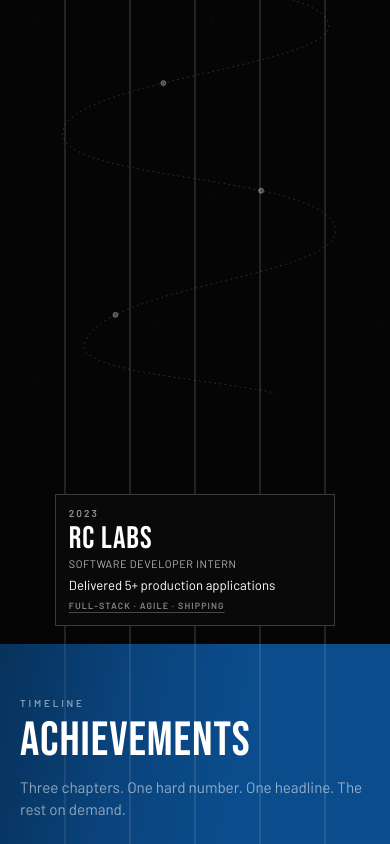
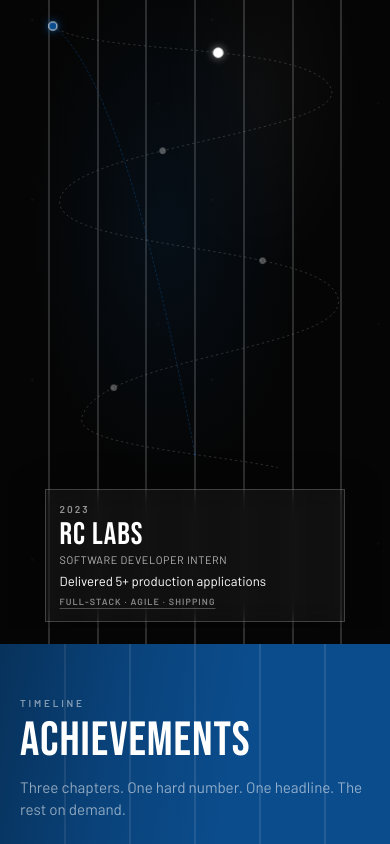
Before and after one commit to Anubhavvish23/Anubhav-Dev-Portfolio, a React (Vite) app: page / in a window 390 px wide. Shown: the part 3768-4612 px from the top of the page. Built offline with nearby package versions, Linux system fonts and the light colour scheme.

Commit message:
voyage-page-fix

```diff
--- a/src/App.css
+++ b/src/App.css
@@ -2099,20 +2099,29 @@
 
 .journey-map .editorial-guide--dark,
 .journey-map__panel-shell .editorial-guide {
-  background: rgba(255, 255, 255, 0.12) !important;
+  background: rgba(255, 255, 255, 0.16) !important;
 }
 
 .journey-map__topo {
   position: absolute;
   inset: 0;
   pointer-events: none;
-  opacity: 0.07;
+  opacity: 0.11;
   background-image:
     radial-gradient(circle at 18% 22%, rgba(255,255,255,0.35) 0 1px, transparent 1.5px),
     radial-gradient(circle at 72% 38%, rgba(255,255,255,0.25) 0 1px, transparent 1.5px),
     radial-gradient(circle at 40% 70%, rgba(255,255,255,0.2) 0 1px, transparent 1.5px),
     radial-gradient(circle at 85% 80%, rgba(255,255,255,0.2) 0 1px, transparent 1.5px);
   background-size: 180px 180px, 220px 220px, 160px 160px, 200px 200px;
+}
+
+.journey-map__atmosphere {
+  position: absolute;
+  inset: 8% 6% 4%;
+  pointer-events: none;
+  background:
+    radial-gradient(ellipse 55% 48% at 42% 48%, rgba(11, 76, 140, 0.14) 0%, transparent 72%),
+    radial-gradient(ellipse 40% 35% at 70% 30%, rgba(255, 255, 255, 0.03) 0%, transparent 70%);
 }
 
 .journey-map__header {
@@ -2497,7 +2506,7 @@
   flex: 1 1 auto;
   min-height: 0;
   width: 100%;
-  overflow: hidden;
+  overflow: visible;
 }
 
 .journey-map__svg {
@@ -2510,39 +2519,59 @@
 }
 
 .journey-map__panel {
-  position: relative;
-  flex: 0 0 auto;
-  width: min(300px, 70%);
+  --leader-gap: 28px;
+  position: absolute;
+  z-index: 8;
+  width: min(300px, 32vw);
   max-width: 300px;
-  margin: 0.65rem 0 0 auto;
-  z-index: 8;
-  padding: 1.1rem 1.15rem 1.2rem;
-  background: rgba(8, 8, 8, 0.92);
-  border: 1px solid rgba(255, 255, 255, 0.14);
-  backdrop-filter: blur(10px);
-  -webkit-backdrop-filter: blur(10px);
+  padding: 1.15rem 1.2rem 1.25rem;
+  background: rgba(255, 255, 255, 0.035);
+  border: 1px solid rgba(255, 255, 255, 0.16);
+  backdrop-filter: blur(12px);
+  -webkit-backdrop-filter: blur(12px);
   pointer-events: none;
-  transform: none;
+  box-shadow: 0 12px 40px rgba(0, 0, 0, 0.35);
 }
 
 .journey-map__panel--right {
-  margin-left: auto;
-  margin-right: 4%;
+  transform: translate(var(--leader-gap), -50%);
 }
 
 .journey-map__panel--left {
-  margin-left: 4%;
-  margin-right: auto;
+  transform: translate(calc(-100% - var(--leader-gap)), -50%);
+}
+
+.journey-map__panel-body {
+  display: block;
 }
 
 .journey-map__path-base {
-  stroke: rgba(255, 255, 255, 0.22);
+  stroke: rgba(255, 255, 255, 0.2);
+  stroke-linecap: round;
+  stroke-linejoin: round;
 }
 
 .journey-map__path-fill {
   stroke: #ffffff;
   stroke-linecap: round;
   stroke-linejoin: round;
+  filter: drop-shadow(0 0 6px rgba(255, 255, 255, 0.28));
+}
+
+.journey-map__leader {
+  stroke: rgba(11, 76, 140, 0.85);
+  stroke-linecap: round;
+  animation: journey-map-leader-dash 1.1s linear infinite;
+}
+
+.journey-map__leader-tip {
+  fill: #0b4c8c;
+}
+
+@keyframes journey-map-leader-dash {
+  to {
+    stroke-dashoffset: -24;
+  }
 }
 
 .journey-map__node {
@@ -2555,13 +2584,14 @@
 }
 
 .journey-map__node.is-revealed {
-  fill: rgba(255, 255, 255, 0.55);
+  fill: rgba(255, 255, 255, 0.7);
+  stroke: rgba(255, 255, 255, 0.9);
 }
 
 .journey-map__node.is-active {
   fill: #fff;
   stroke: #fff;
-  filter: drop-shadow(0 0 8px rgba(255, 255, 255, 0.45));
+  filter: drop-shadow(0 0 10px rgba(255, 255, 255, 0.55));
   animation: journey-map-node-pulse 1.6s ease-in-out infinite;
 }
 
@@ -2570,11 +2600,29 @@
   50% { transform: scale(1.12); }
 }
 
+.journey-map__marker-halo {
+  fill: rgba(11, 76, 140, 0.28);
+  animation: journey-map-marker-pulse 1.8s ease-in-out infinite;
+  transform-box: fill-box;
+  transform-origin: center;
+}
+
 .journey-map__marker-svg {
   fill: #0b4c8c;
   stroke: #fff;
-  stroke-width: 2;
-  filter: drop-shadow(0 0 10px rgba(11, 76, 140, 0.8));
+  stroke-width: 2.5;
+  filter: drop-shadow(0 0 14px rgba(11, 76, 140, 0.95));
+}
+
+@keyframes journey-map-marker-pulse {
+  0%, 100% {
+    opacity: 0.35;
+    transform: scale(1);
+  }
+  50% {
+    opacity: 0.55;
+    transform: scale(1.18);
+  }
 }
 
 .journey-map__node-hit {
@@ -2691,24 +2739,20 @@
     flex: 1 1 auto;
     min-height: 0;
     max-height: none;
+    overflow: hidden;
   }
 
   .journey-map__panel,
   .journey-map__panel--right,
-  .journey-map__panel--left {
-    position: relative !important;
-    left: auto !important;
-    right: auto !important;
-    top: auto !important;
-    bottom: auto !important;
-    transform: none !important;
-    width: min(78vw, 280px);
-    max-width: 280px;
-    margin: 0 auto 0.15rem;
+  .journey-map__panel--left,
+  .journey-map__panel.is-narrow {
+    width: min(86vw, 300px);
+    max-width: 300px;
+    margin: 0;
     flex: 0 0 auto;
     max-height: none;
-    padding: 0.7rem 0.8rem 0.75rem;
-    background: rgba(10, 10, 10, 0.96);
+    padding: 0.75rem 0.85rem 0.8rem;
+    background: rgba(255, 255, 255, 0.045);
     border: 1px solid rgba(255, 255, 255, 0.2);
     backdrop-filter: blur(12px);
     -webkit-backdrop-filter: blur(12px);
--- a/src/components/Internships.tsx
+++ b/src/components/Internships.tsx
@@ -77,6 +77,7 @@
   const [node_points, set_node_points] = useState<Record<string, { x: number; y: number }>>({});
   const [progress_value, set_progress_value] = useState(0);
   const [is_locked, set_is_locked] = useState(false);
+  const [is_narrow, set_is_narrow] = useState(false);
 
   const progress = useMotionValue(0);
   const progress_ref = useRef(0);
@@ -108,6 +109,13 @@
     measure();
     window.addEventListener('resize', measure);
     return () => window.removeEventListener('resize', measure);
+  }, []);
+
+  useEffect(() => {
+    const sync_narrow = () => set_is_narrow(window.innerWidth < 768);
+    sync_narrow();
+    window.addEventListener('resize', sync_narrow);
+    return () => window.removeEventListener('resize', sync_narrow);
   }, []);
 
   useMotionValueEvent(progress, 'change', (value) => {
@@ -348,6 +356,41 @@
     progress.set(path_t);
   };
 
+  const side_sign = active_stop.side === 'right' ? 1 : -1;
+  const leader_gap = 28;
+  const leader_length = 118;
+
+  let leader_end_x = marker_point.x + side_sign * leader_length;
+  let leader_end_y = marker_point.y;
+  let leader_mid_x = marker_point.x + side_sign * (leader_length * 0.55);
+  let leader_mid_y = marker_point.y + (marker_point.y > 700 ? -36 : 36);
+
+  if (is_narrow) {
+    leader_end_x = 500;
+    leader_end_y = 1185;
+    leader_mid_x = (marker_point.x + 500) / 2;
+    leader_mid_y = Math.min(marker_point.y + 140, 1050);
+  } else if (active_stop.side === 'right') {
+    leader_end_x = Math.min(leader_end_x, 680);
+  } else {
+    leader_end_x = Math.max(leader_end_x, 320);
+  }
+
+  const leader_path = `M ${marker_point.x} ${marker_point.y} Q ${leader_mid_x} ${leader_mid_y} ${leader_end_x} ${leader_end_y}`;
+
+  const panel_style = is_narrow
+    ? {
+        left: '50%',
+        top: 'auto',
+        bottom: '0.35rem',
+        transform: 'translateX(-50%)',
+      }
+    : {
+        left: `${(leader_end_x / 1000) * 100}%`,
+        top: `${Math.min(78, Math.max(12, (marker_point.y / 1260) * 100))}%`,
+        ['--leader-gap' as string]: `${leader_gap}px`,
+      };
+
   return (
     <section
       ref={section_ref}
@@ -356,12 +399,13 @@
     >
       <div className="journey-map__panel-shell">
         <div className="editorial-guides pointer-events-none absolute inset-0" aria-hidden>
-          {[16.666, 33.333, 50, 66.666, 83.333].map((left) => (
+          {[12.5, 25, 37.5, 50, 62.5, 75, 87.5].map((left) => (
             <span key={left} className="editorial-guide editorial-guide--dark" style={{ left: `${left}%` }} />
           ))}
         </div>
 
         <div className="journey-map__topo" aria-hidden />
+        <div className="journey-map__atmosphere" aria-hidden />
 
         <div className="journey-map__header relative z-20 px-5 pt-4 md:px-12 lg:px-16 md:pt-12">
           <Reveal className="journey-map__eyebrow" delay={0} y={24}>
@@ -377,7 +421,7 @@
           </Reveal>
         </div>
 
-        <div className="journey-map__stage relative z-10 mx-auto min-h-0 w-full max-w-[1100px] flex-1 px-3 pb-4 md:px-6">
+        <div className="journey-map__stage relative z-10 mx-auto min-h-0 w-full max-w-[1320px] flex-1 px-2 pb-4 md:px-4 lg:px-8">
           <div className="journey-map__canvas">
             <svg
               className="journey-map__svg"
@@ -385,21 +429,45 @@
               preserveAspectRatio="xMidYMid meet"
               aria-hidden
             >
+              <defs>
+                <filter id="journey-marker-glow" x="-120%" y="-120%" width="340%" height="340%">
+                  <feGaussianBlur stdDeviation="4.5" result="blur" />
+                  <feMerge>
+                    <feMergeNode in="blur" />
+                    <feMergeNode in="SourceGraphic" />
+                  </feMerge>
+                </filter>
+              </defs>
+
               <path ref={path_ref} d={path_d} fill="none" stroke="transparent" strokeWidth="2" />
               <path
                 d={path_d}
                 className="journey-map__path-base"
                 fill="none"
-                strokeWidth="2"
-                strokeDasharray="5 9"
+                strokeWidth="2.25"
+                strokeDasharray="4 10"
               />
               <motion.path
                 d={path_d}
                 className="journey-map__path-fill"
                 fill="none"
-                strokeWidth="2.5"
+                strokeWidth="5"
                 strokeDasharray={path_length}
                 style={{ strokeDashoffset: dash_offset }}
+              />
+
+              <path
+                d={leader_path}
+                className="journey-map__leader"
+                fill="none"
+                strokeWidth="1.35"
+                strokeDasharray="5 7"
+              />
+              <circle
+                cx={leader_end_x}
+                cy={leader_end_y}
+                r={2.4}
+                className="journey-map__leader-tip"
               />
 
               {journey_stops.map((stop) => {
@@ -412,7 +480,7 @@
                     key={stop.id}
                     cx={point.x}
                     cy={point.y}
-                    r={is_active ? 11 : 7}
+                    r={is_active ? 12 : 7.5}
                     className={`journey-map__node ${is_active ? 'is-active' : ''} ${revealed ? 'is-revealed' : ''}`}
                   />
                 );
@@ -421,8 +489,15 @@
               <circle
                 cx={marker_point.x}
                 cy={marker_point.y}
-                r={7}
+                r={18}
+                className="journey-map__marker-halo"
+              />
+              <circle
+                cx={marker_point.x}
+                cy={marker_point.y}
+                r={11}
                 className="journey-map__marker-svg"
+                filter="url(#journey-marker-glow)"
               />
             </svg>
 
@@ -443,25 +518,30 @@
                 />
               );
             })}
-          </div>
 
+            <aside
+              ref={panel_ref}
+              className={`journey-map__panel journey-map__panel--${active_stop.side}${is_narrow ? ' is-narrow' : ''}`}
+              style={panel_style}
+            >
               <AnimatePresence mode="wait">
-            <motion.aside
-              ref={panel_ref}
+                <motion.div
                   key={active_stop.id}
-              className={`journey-map__panel journey-map__panel--${active_stop.side}`}
-              initial={{ opacity: 0, y: 14, scale: 0.98 }}
+                  className="journey-map__panel-body"
+                  initial={{ opacity: 0, y: 10, scale: 0.98 }}
                   animate={{ opacity: 1, y: 0, scale: 1 }}
-              exit={{ opacity: 0, scale: 0.98 }}
-              transition={{ duration: 0.35, ease: ease_out }}
+                  exit={{ opacity: 0, y: -6, scale: 0.98 }}
+                  transition={{ duration: 0.32, ease: ease_out }}
                 >
                   <p className="journey-map__panel-year">{active_stop.year}</p>
                   <h3 className="journey-map__panel-company">{active_stop.company}</h3>
                   <p className="journey-map__panel-role">{active_stop.role}</p>
                   <p className="journey-map__panel-impact">{active_stop.impact}</p>
                   <p className="journey-map__panel-tags">{active_stop.tags.join(' · ')}</p>
-            </motion.aside>
+                </motion.div>
               </AnimatePresence>
+            </aside>
+          </div>
         </div>
       </div>
     </section>
```
Lines whose indentation alone changed are shown as unchanged.
